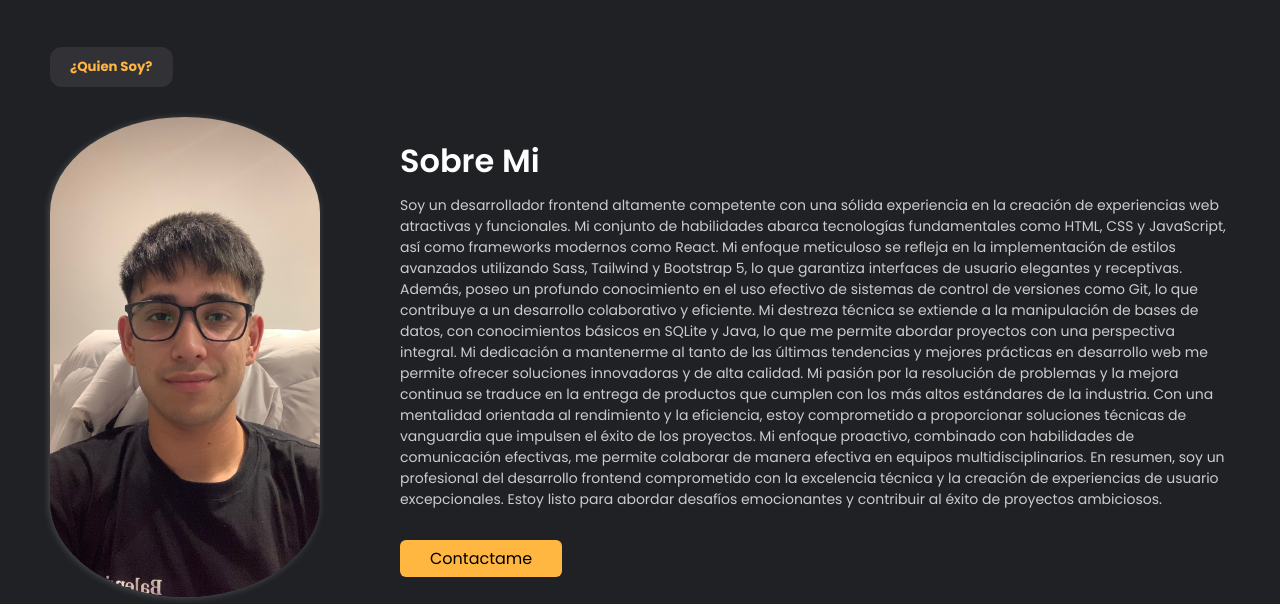
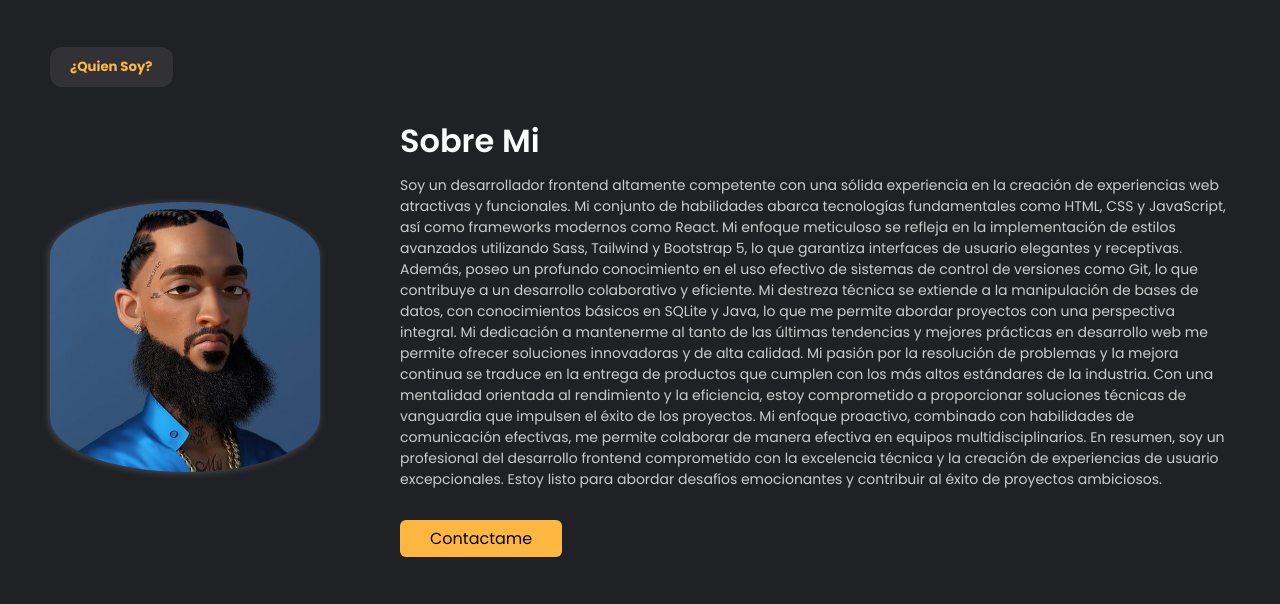
Before and after one commit to frangarciad/myPortf, a plain HTML site: page index.html in a window 1280 px wide. Shown: the part 873-1477 px from the top of the page. Drawn offline with nearby package versions, Linux system fonts and the light colour scheme.

Commit message:
Add files via upload

```diff
--- a/index.html
+++ b/index.html
@@ -29,7 +29,8 @@
       <p class="subtitle">
         ¡Transformando ideas en experiencias digitales cautivadoras!
       </p>
-      <img src="./img/F.png" />
+      <img src="./img/F.png
+" />
     </div>
 
     <div class="guarantee">
@@ -69,7 +70,7 @@
     <h5 class="seprator">¿Quien Soy?</h5>
 
     <div class="about">
-      <img src="./img/IMG_0072.jpg" alt="Foto de presentación" />
+      <img src="./img/hero.jpg" alt="Foto de presentación" />
       <div class="info">
         <h3>Sobre Mi</h3>
         <p>
```
